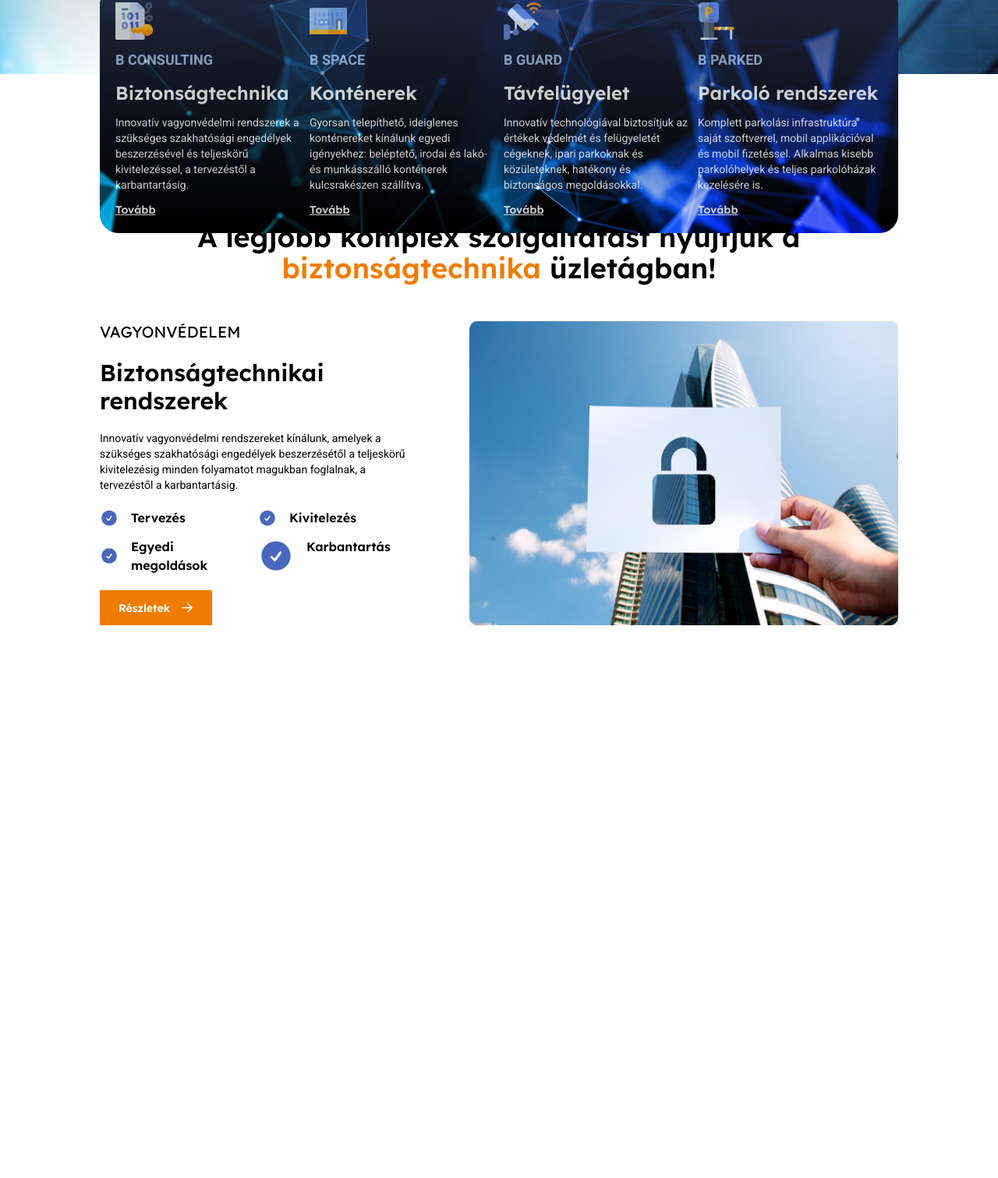
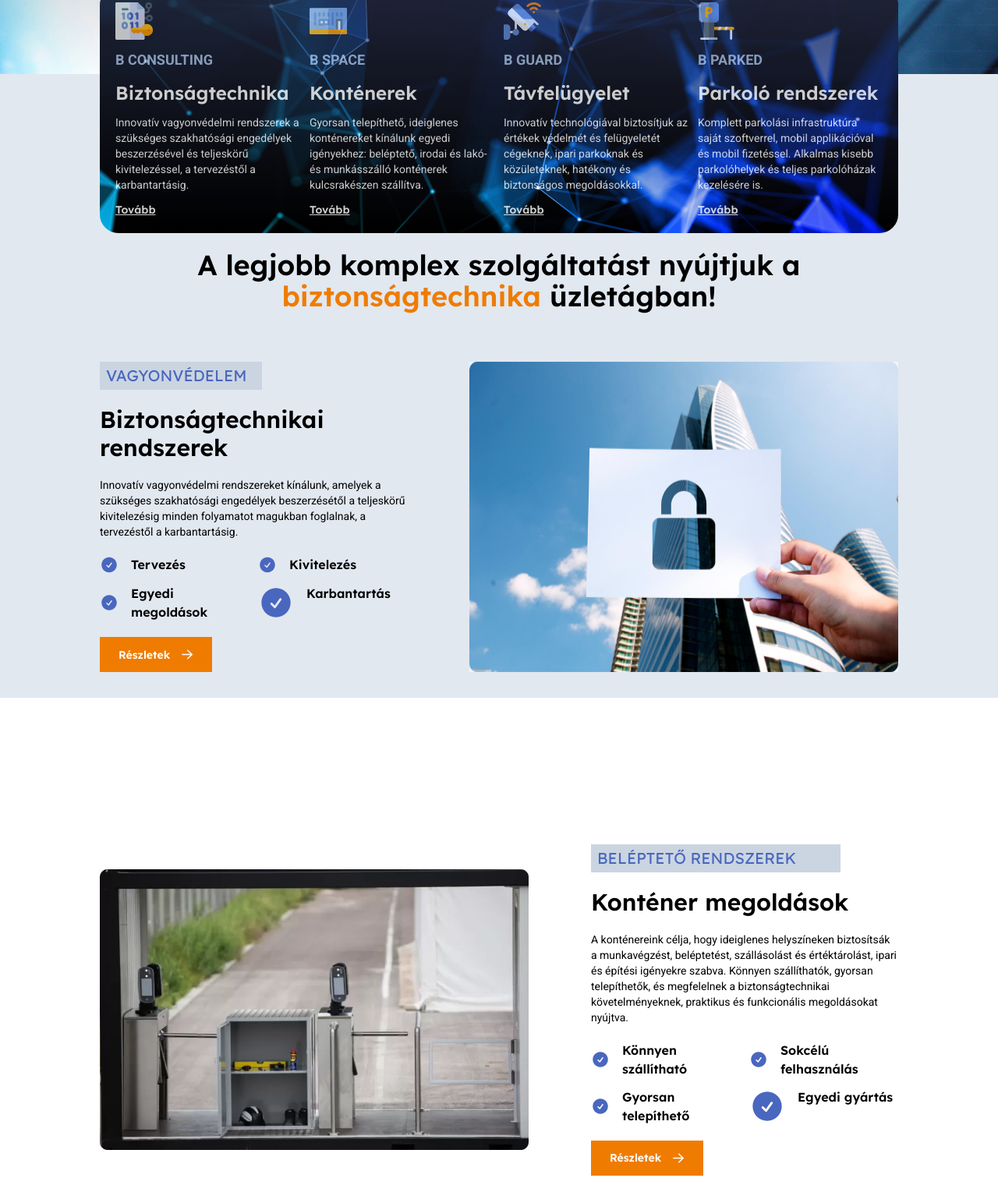
Before and after one commit to balazsNorbert/Teszt-feladat, a website: page index.html in a window 1280 px wide. Shown: the part 705-2216 px from the top of the page at 78% size. Before the commit the page ends 1600 px from the top, so only its background shows below. Drawn offline with nearby package versions, Linux system fonts and the light colour scheme; a web font is replaced by a local one.

Commit message:
First sections after header

```diff
--- a/index.html
+++ b/index.html
@@ -80,7 +80,7 @@
         <img class="absolute left-28 bottom-60" src="/src/assetek/svg/Dots02.svg" alt="kép pontokkal">
         <img class="absolute bottom-0 right-0" src="/src/assetek/svg/aramkor01.svg" alt="áramkőr kép">
     </header>
-    <section class="bg-white w-full h-screen flex flex-col justify-center items-center gap-36 relative">
+    <section class="bg-slate-200 w-full min-h-screen flex flex-col justify-center items-center gap-64 relative">
         <div class="absolute -top-28 bg-darkBackground bg-cover bg-center rounded-3xl z-10 w-4/5 mb-20">
             <div class="bg-gradient-to-b from-bgColor to transparent opacity-80 p-5 rounded-3xl">
                 <div class="grid grid-cols-1 md:grid-cols-2 lg:gird-cols-3 xl:grid-cols-4 gap-x-3 gap-y-6">
@@ -115,12 +115,14 @@
                 </div>
             </div>
         </div>
-        <div class="w-3/4 text-black relative top-24">
+        <div class="w-3/4 text-black relative top-48">
             <h1 class="text-2xl md:text-3xl xl:text-4xl 2xl:text-5xl text-center">A legjobb komplex szolgáltatást nyújtjuk a <span class="text-orangeCustom">biztonságtechnika</span> üzletágban!</h1>
         </div>
         <div class="flex flex-col lg:flex-row justify-between w-4/5 gap-20 text-black">
             <div class="flex flex-col gap-5">
-                <h3 class="font-normal text-lg md:text-xl 2xl:text-xl">VAGYONVÉDELEM</h3>
+                <div class="text-darkBlue bg-slate-300 px-2 py-1 w-52">
+                    <h3 class="font-normal text-lg md:text-xl 2xl:text-xl">VAGYONVÉDELEM</h3>
+                </div>
                 <h2 class="text-xl md:text-2xl xl:text-3xl 2xl:text-4xl">Biztonságtechnikai rendszerek</h2>
                 <p class="font-normal font-roboto">Innovatív vagyonvédelmi rendszereket kínálunk, amelyek a szükséges szakhatósági engedélyek beszerzésétől a teljeskörű kivitelezésig minden folyamatot magukban foglalnak, a tervezéstől a karbantartásig. </p>
                 <div class="grid grid-cols-1 xl:grid-cols-2 gap-y-3 gap-x-3">
@@ -146,7 +148,41 @@
                     <img src="/src/assetek/svg/arrow-right.svg" alt="jobbra nyíl">
                 </button>
             </div>
-            <img src="/src/assetek/png/Kép01.png" alt="Kép egy épületről">
+            <img class="rounded-small" src="/src/assetek/png/Kép01.png" alt="Kép egy épületről">
+        </div>
+    </section>
+    <section class="bg-white w-full h-screen flex flex-col justify-center items-center gap-36 relative text-black">
+        <div class="flex flex-col xl:flex-row justify-between gap-20 items-center w-4/5">
+            <img class="rounded-small" src="/src/assetek/png/Kép02.png" alt="Konténer megoldások">
+            <div class="flex flex-col gap-5">
+                <div class="text-darkBlue bg-slate-300 px-2 py-1 w-80">
+                    <h3 class="font-normal text-lg md:text-xl 2xl:text-xl">BELÉPTETŐ RENDSZEREK</h3>
+                </div>
+                <h2 class="text-xl md:text-2xl xl:text-3xl 2xl:text-4xl">Konténer megoldások</h2>
+                <p class="font-normal font-roboto">A konténereink célja, hogy ideiglenes helyszíneken biztosítsák a munkavégzést, beléptetést, szállásolást és értéktárolást, ipari és építési igényekre szabva. Könnyen szállíthatók, gyorsan telepíthetők, és megfelelnek a biztonságtechnikai követelményeknek, praktikus és funkcionális megoldásokat nyújtva.</p>
+                <div class="grid grid-cols-1 xl:grid-cols-2 gap-y-3 gap-x-3">
+                    <div class="flex gap-4">
+                        <img src="/src/assetek/svg/check-circle.svg" alt="Pipa">
+                        <p class="xl:text-base">Könnyen szállítható</p>
+                    </div>
+                    <div class="flex gap-4">
+                        <img src="/src/assetek/svg/check-circle.svg" alt="Pipa">
+                        <p class="xl:text-base">Sokcélú felhasználás</p>
+                    </div>
+                    <div class="flex gap-4">
+                        <img src="/src/assetek/svg/check-circle.svg" alt="Pipa">
+                        <p class="xl:text-base">Gyorsan telepíthető</p>
+                    </div>
+                    <div class="flex gap-4">
+                        <img src="/src/assetek/svg/check-circle.svg" alt="Pipa">
+                        <p class="xl:text-base">Egyedi gyártás</p>
+                    </div>
+                </div>
+                <button class="flex items-center bg-orangeCustom text-white w-36 relative right-5 py-2 lg:py-3 px-4 lg:px-6 ml-5 gap-3" type="button">
+                    <a class="text-center" href="">Részletek</a>
+                    <img src="/src/assetek/svg/arrow-right.svg" alt="jobbra nyíl">
+                </button>
+            </div>
         </div>
     </section>
 </body>
--- a/tailwind.config.js
+++ b/tailwind.config.js
@@ -16,10 +16,14 @@ module.exports = {
         'bgColor': '#262C45',
         'darkBgColor': '#242A47',
         'lightBlue': '#A9C2E7',
+        'darkBlue': '#4967BF',
       },
       padding: {
         'navPadding': '14px',
-    },
+      },
+      rounded: {
+        'small': '10px',
+      }
   },
   plugins: [],
   }
```
Also changed, not shown: dist/output.css.
